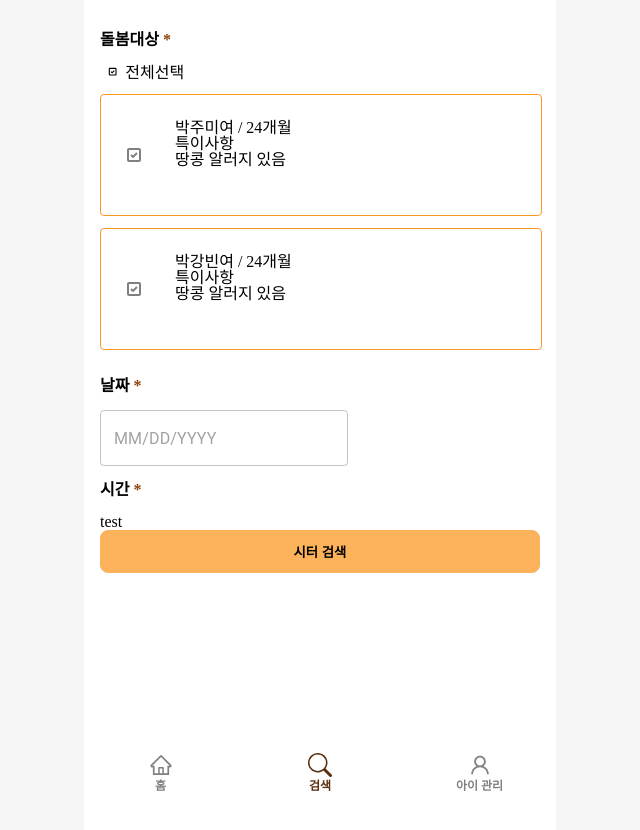
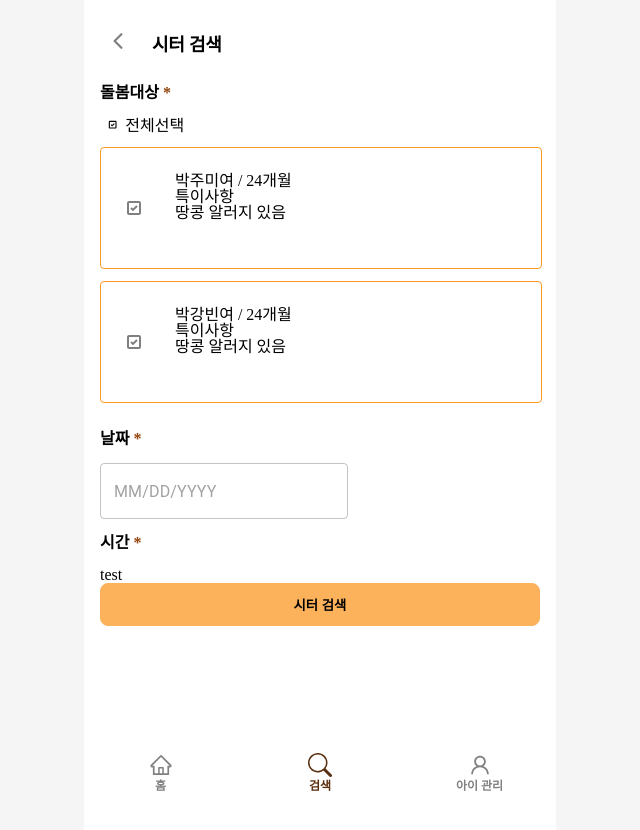
Before and after one commit to jwun95/jamsimom-refactoring, a Next.js app in the folder frontend/: page /search in a window 1280 px wide. Shown: the top 830 px of the page, without its empty margins (320-960 px from the left). Built offline with nearby package versions, Linux system fonts and the light colour scheme.

Commit message:
Feat: Header Component

```diff
--- /dev/null
+++ b/frontend/src/components/Header.tsx
@@ -0,0 +1,55 @@
+import React from "react";
+import { useRouter } from "next/router";
+import { IoChevronBackOutline } from "react-icons/io5";
+import { IconContext } from "react-icons";
+import styled from "@emotion/styled";
+
+type HeaderProps = {
+  title: string;
+};
+
+export default function Header({ title }: HeaderProps) {
+  const router = useRouter();
+
+  return (
+    <Container>
+      <IconContext.Provider
+        value={{
+          size: "24",
+          color: "gray",
+        }}
+      >
+        <BackButton onClick={() => router.back()}>
+          <IoChevronBackOutline />
+        </BackButton>
+      </IconContext.Provider>
+
+      <Title>{title}</Title>
+    </Container>
+  );
+}
+
+const Container = styled.header`
+  display: flex;
+  padding: 12px 0px;
+  align-items: center;
+  gap: 8px;
+`;
+
+const BackButton = styled.button`
+  margin-right: 8px;
+  background-color: #fff;
+  border: none;
+  cursor: pointer;
+`;
+
+const Title = styled.span`
+  color: #000;
+  text-align: center;
+  font-family: Noto Sans;
+  font-size: 18px;
+  font-style: normal;
+  font-weight: 700;
+  line-height: normal;
+  letter-spacing: -0.288px;
+`;
--- a/frontend/src/pages/search/index.tsx
+++ b/frontend/src/pages/search/index.tsx
@@ -4,6 +4,7 @@ import { BiCheckboxChecked } from "react-icons/bi";
 import { IconContext } from "react-icons";
 import Button from "@/components/Button";
 import { useRouter } from "next/router";
+import Header from "@/components/Header";
 
 import { AdapterDayjs } from "@mui/x-date-pickers/AdapterDayjs";
 import { LocalizationProvider } from "@mui/x-date-pickers/LocalizationProvider";
@@ -55,6 +56,7 @@ export default function Search() {
 
   return (
     <div>
+      <Header title="시터 검색" />
       <Section title="돌봄대상" required={true}>
         <div>
           <Check>
```
